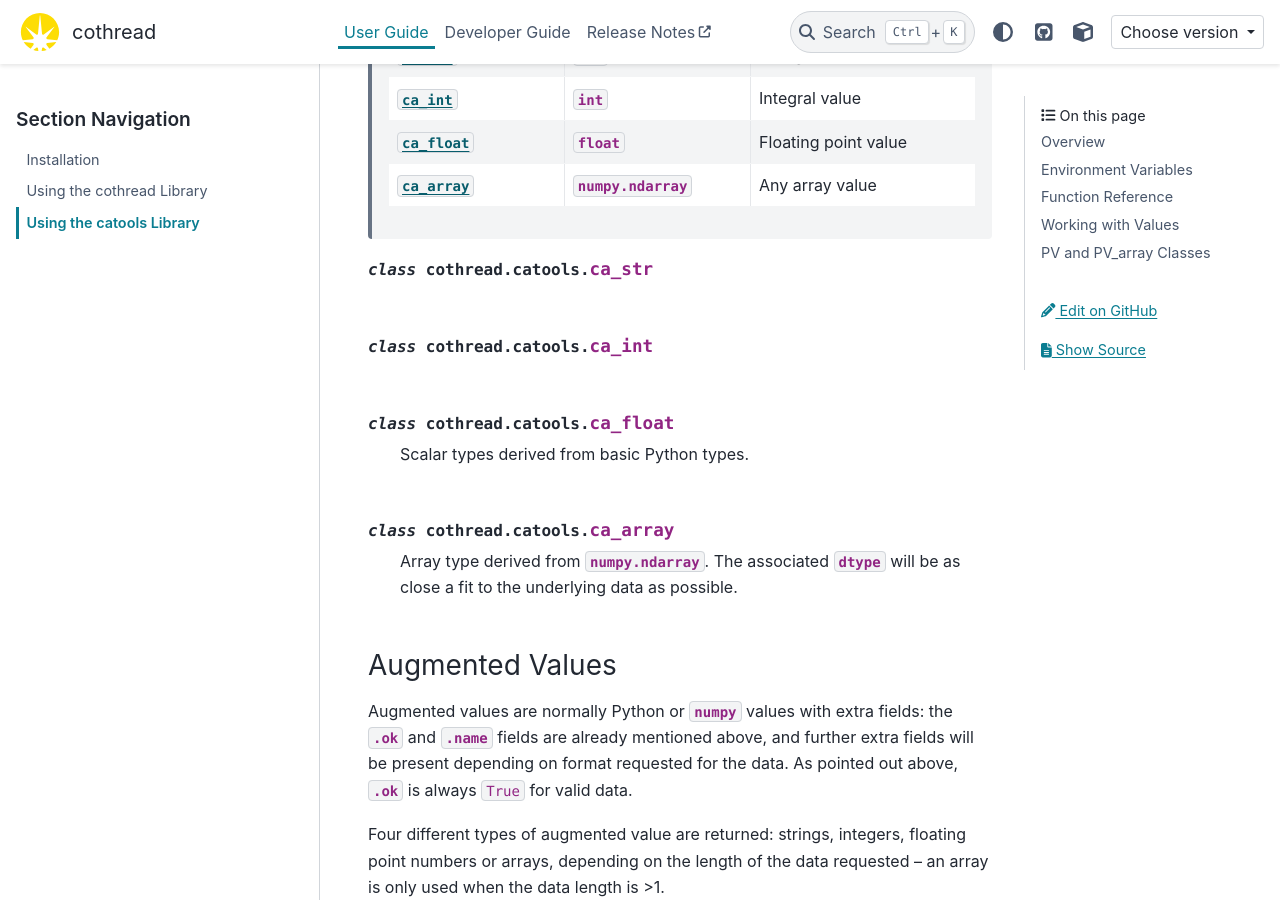
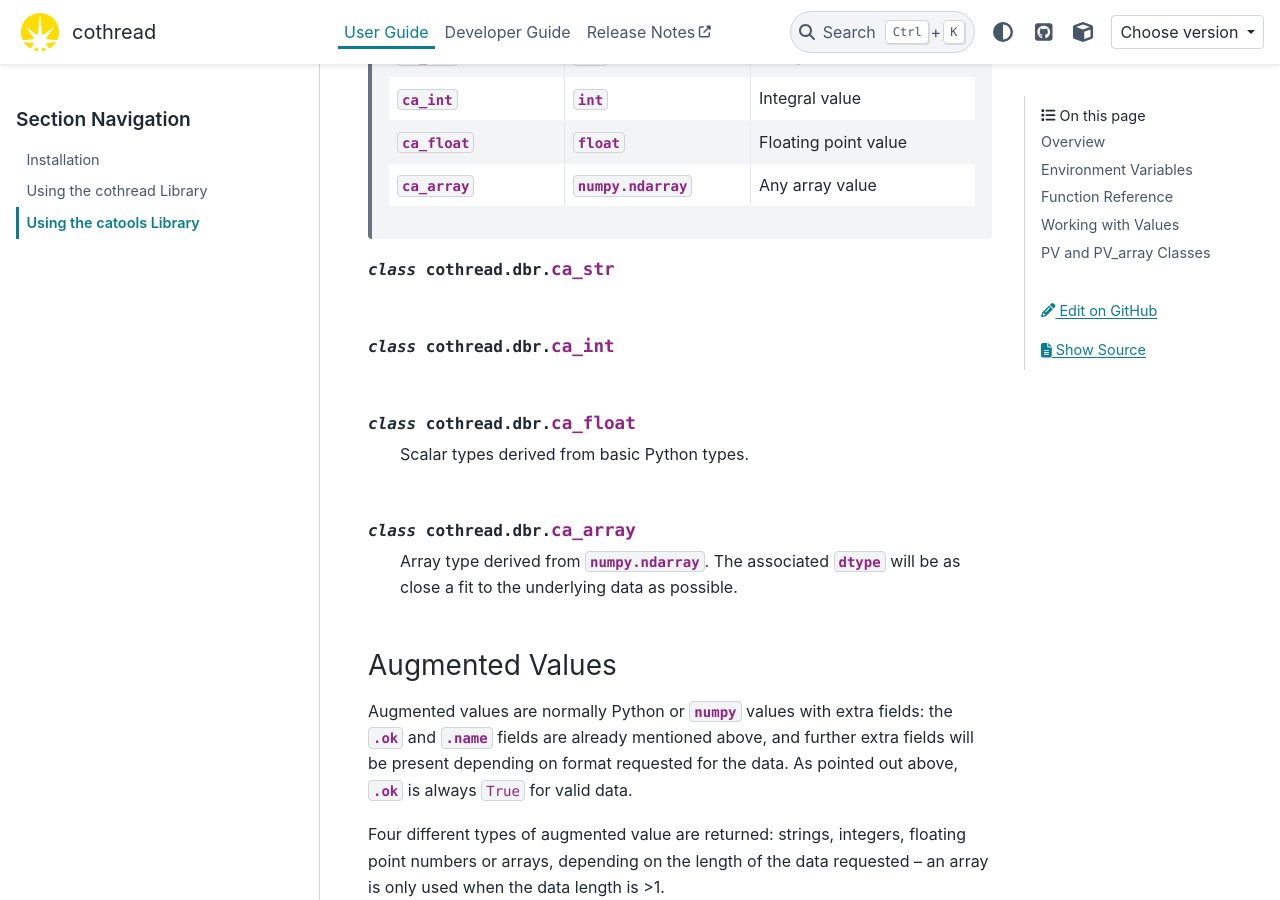
Before and after one commit to DiamondLightSource/cothread, a Sphinx documentation site: the page built from docs/user/catools.rst, in a window 1280 px wide and 900 px high, scrolled down 11673 px. Built offline with Sphinx 7.4.7 and the PyData theme 0.15.4, drawn with Linux system fonts in a browser that asks for light colours; the version number could not be read and is left out.

Commit message:
Correct documented location of ca_* types

```diff
--- a/docs/user/catools.rst
+++ b/docs/user/catools.rst
@@ -518,13 +518,13 @@
     :class:`ca_array`   :class:`numpy.ndarray` Any array value
     ==================  ====================== ========================================
 
-..  class:: ca_str
-..  class:: ca_int
-..  class:: ca_float
+..  class:: cothread.dbr.ca_str
+..  class:: cothread.dbr.ca_int
+..  class:: cothread.dbr.ca_float
 
     Scalar types derived from basic Python types.
 
-..  class:: ca_array
+..  class:: cothread.dbr.ca_array
 
     Array type derived from :class:`numpy.ndarray`.  The associated
     :attr:`~numpy.ndarray.dtype` will be as close a fit to the underlying data as possible.
```
